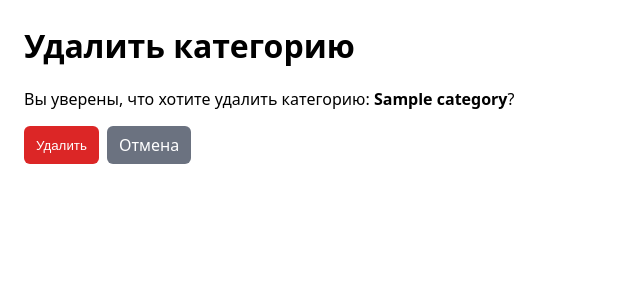
After one commit to Someone1print/Afina, a Django app: template templates/income_category_confirm_delete.html in a window 1280 px wide. The commit adds this page. Shown: the top 300 px of the page, without its empty margins (0-640 px from the left). Run offline with Django 5.2, Linux system fonts and the light colour scheme; the template is opened without the code that fills it: most values are stand-ins (such as "Sample title", 1, 10 or a date in 2020).

Commit message:
added corfirm_delete html

```diff
--- a/templates/home.html
+++ b/templates/home.html
@@ -1 +1,2 @@
 <h1>Добро пожаловать на главную страницу!</h1>
+<p><a href="{% url 'income_category_list' %}">Перейти к категориям доходов</a></p>
--- /dev/null
+++ b/templates/income_category_confirm_delete.html
@@ -0,0 +1,24 @@
+<!DOCTYPE html>
+<html lang="ru">
+<head>
+    <meta charset="UTF-8">
+    <title>Удалить категорию</title>
+    <style>
+        body { font-family: system-ui, -apple-system, Segoe UI, Roboto, Arial, sans-serif; margin: 24px; }
+        .actions { margin-top: 16px; display: flex; gap: 8px; }
+        button, a.button { background: #dc2626; color: #fff; padding: 8px 12px; border-radius: 6px; text-decoration: none; border: none; cursor: pointer; }
+        a.button { background: #6b7280; }
+    </style>
+</head>
+<body>
+<h1>Удалить категорию</h1>
+<p>Вы уверены, что хотите удалить категорию: <strong>{{ category.incomeName }}</strong>?</p>
+<form method="post">
+    {% csrf_token %}
+    <div class="actions">
+        <button type="submit">Удалить</button>
+        <a class="button" href="{% url 'income_category_list' %}">Отмена</a>
+    </div>
+</form>
+</body>
+</html>
```
